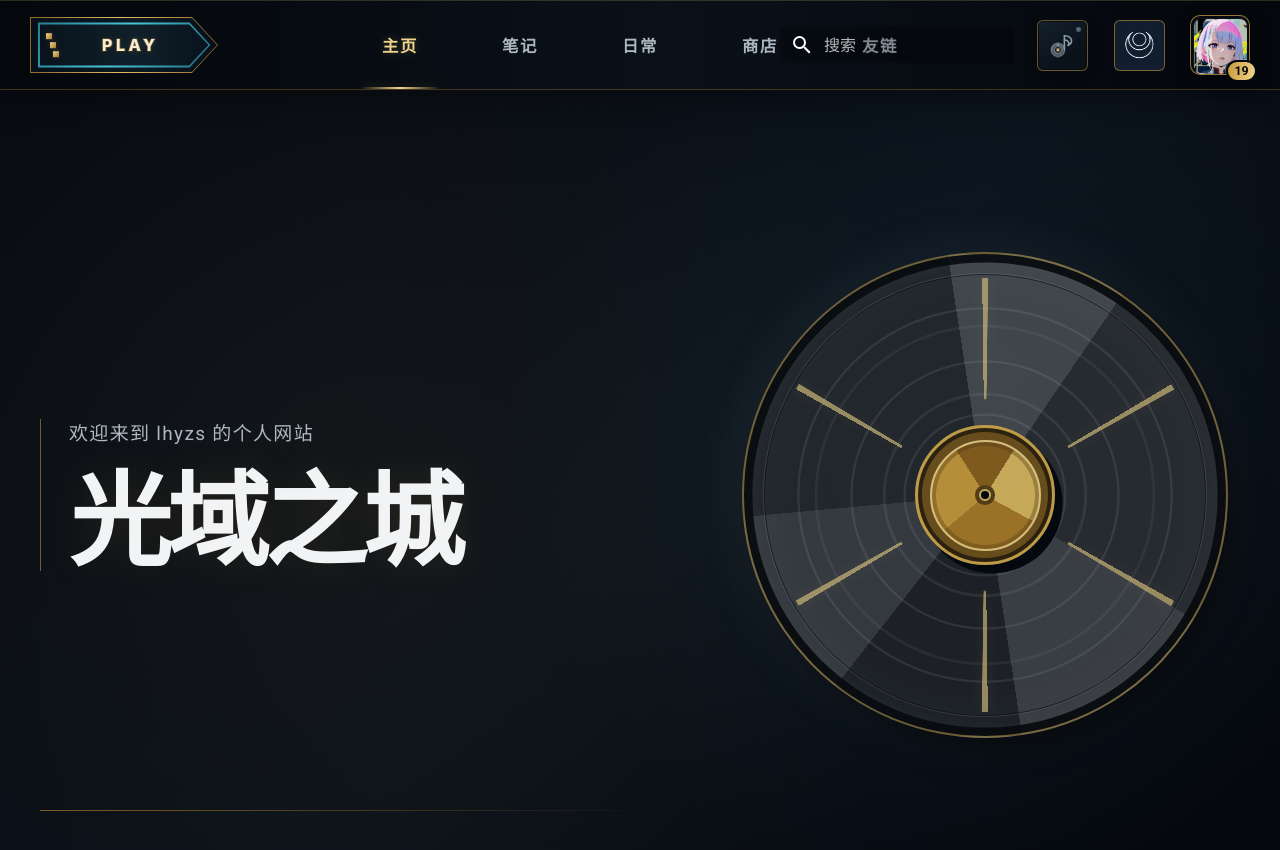
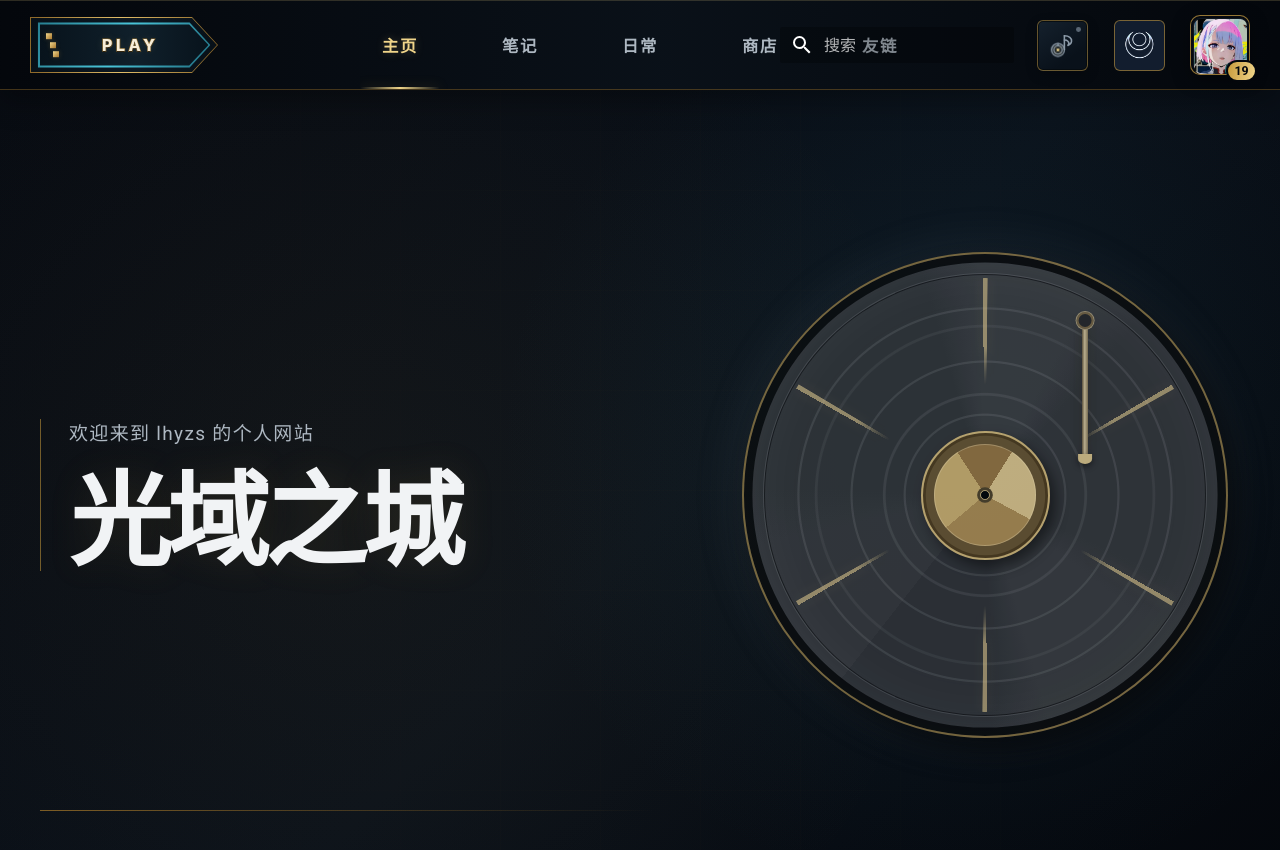
Before and after one commit to lhyzs-hub/lhyzs, an MkDocs documentation site: the page built from docs/index.md, in a window 1280 px wide and 900 px high. Shown: the top 850 px of the window. Built offline with MkDocs 1.6.1 and Material for MkDocs 9.7.7, drawn with Linux system fonts in a browser that asks for light colours; a script that is not in the unit is left out.

Commit message:
polish vinyl details and motion

```diff
--- a/docs/assets/stylesheets/theme-v2.css
+++ b/docs/assets/stylesheets/theme-v2.css
@@ -843,7 +843,15 @@
     radial-gradient(circle at 38% 30%, rgba(228, 231, 234, 0.12), transparent 0 43%),
     radial-gradient(circle, transparent 0 29%, rgba(198, 203, 208, 0.11) 29.3% 29.8%, transparent 30.1%),
     radial-gradient(circle, transparent 0 49%, rgba(198, 203, 208, 0.08) 49.3% 49.8%, transparent 50.1%),
-    conic-gradient(from 218deg, #3b3f45 0 13%, #25292e 13% 37%, #484d53 37% 49%, #2b2f34 49% 73%, #40444a 73% 87%, #202429 87% 100%);
+    conic-gradient(
+      from 218deg,
+      #363a3f 0 11%,
+      #32363b 15% 35%,
+      #3b3f44 39% 47%,
+      #34383d 51% 71%,
+      #393d42 75% 85%,
+      #30343a 89% 100%
+    );
   border: 2px solid rgba(213, 171, 76, 0.5);
   border-radius: 50%;
   box-shadow:
@@ -873,33 +881,85 @@
 .hero-home__sigil::after {
   inset: 5%;
   z-index: 1;
-  background: repeating-conic-gradient(from -0.75deg, rgba(240, 213, 138, 0.66) 0 1.5deg, transparent 1.7deg 60deg);
-  mask-image: radial-gradient(circle, transparent 0 31%, #000 31.5% 94%, transparent 94.5%);
+  background: repeating-conic-gradient(from -0.58deg, rgba(235, 211, 150, 0.62) 0 1.16deg, transparent 1.38deg 60deg);
+  mask-image: radial-gradient(circle, transparent 0 36%, rgba(0, 0, 0, 0.28) 40%, #000 48% 82%, rgba(0, 0, 0, 0.22) 88%, transparent 92%);
   filter: drop-shadow(0 0 0.32rem rgba(240, 213, 138, 0.16));
 }
 
 .hero-home__sigil span:nth-child(1) {
-  inset: 35.5%;
+  inset: 36.65%;
   z-index: 2;
-  background: #75551d;
-  border: 3px solid #d6ad4e;
-  box-shadow: 0.38rem 0.42rem 0 #03080d, inset 0 0 0 0.2rem #32240e;
+  background: #665535;
+  border: 2px solid #cdb57a;
+  box-shadow: 0.28rem 0.34rem 0.65rem rgba(0, 0, 0, 0.48), inset 0 0 0 0.14rem rgba(67, 52, 27, 0.7);
 }
 
 .hero-home__sigil span:nth-child(2) {
-  inset: 38.5%;
+  inset: 39.4%;
   z-index: 3;
-  background: conic-gradient(from 32deg, #e1be62 0 24%, #af7f2a 24% 55%, #cf9f3e 55% 82%, #8f641f 82% 100%);
-  border: 2px solid #f0d58a;
-  box-shadow: inset 0 0 0 0.2rem rgba(87, 58, 13, 0.36);
+  background: conic-gradient(from 32deg, #d8c28c 0 24%, #a98b55 24% 55%, #c8ad70 55% 82%, #927344 82% 100%);
+  box-shadow: inset 0 0 0 1px rgba(250, 234, 192, 0.35);
 }
 
 .hero-home__sigil span:nth-child(3) {
-  inset: 48.8%;
+  inset: 49%;
   z-index: 4;
   background: #02060a;
-  border: 2px solid #e1be69;
-  box-shadow: 0 0 0 0.2rem #5d4318;
+  border: 1px solid #d1bc83;
+  box-shadow: 0 0 0 0.14rem #4d422d;
+}
+
+.hero-home__sigil span:nth-child(4) {
+  inset: 4%;
+  z-index: 5;
+  background: conic-gradient(from 210deg, transparent 0 25%, rgba(240, 244, 247, 0.1) 31%, rgba(255, 255, 255, 0.03) 39%, transparent 48% 100%);
+  mask-image: radial-gradient(circle, transparent 0 33%, #000 43% 91%, transparent 97%);
+  filter: blur(0.42rem);
+  opacity: 0;
+  animation: lhyzs-vinyl-sheen 5.6s linear infinite;
+  animation-play-state: paused;
+  transition: opacity 450ms ease;
+}
+
+.hero-home__sigil span:nth-child(5) {
+  left: 70%;
+  top: 13%;
+  width: 1.15%;
+  height: 29%;
+  z-index: 7;
+  border-radius: 999px;
+  background: linear-gradient(90deg, #665a43, #d2c39e 45%, #85775b 100%);
+  box-shadow: 0 0.18rem 0.55rem rgba(0, 0, 0, 0.42), 0 0 0.55rem rgba(223, 211, 179, 0.1);
+  transform-origin: -1739% 127.6%;
+  animation: lhyzs-tonearm-counter-spin 14s linear infinite;
+  animation-play-state: paused;
+}
+
+.hero-home__sigil span:nth-child(5)::before,
+.hero-home__sigil span:nth-child(5)::after {
+  content: "";
+  position: absolute;
+  left: 50%;
+  transform: translateX(-50%);
+}
+
+.hero-home__sigil span:nth-child(5)::before {
+  top: -4.5%;
+  width: 340%;
+  aspect-ratio: 1;
+  border: 1px solid rgba(220, 203, 157, 0.7);
+  border-radius: 50%;
+  background: #272a2e;
+  box-shadow: inset 0 0 0 0.1rem #756547;
+}
+
+.hero-home__sigil span:nth-child(5)::after {
+  bottom: -5%;
+  width: 250%;
+  height: 7%;
+  border-radius: 0 0 70% 70%;
+  background: #d5c18b;
+  box-shadow: 0 0.12rem 0.3rem rgba(0, 0, 0, 0.45);
 }
 
 body.lhyzs-music-playing .hero-home__sigil,
@@ -907,8 +967,29 @@
   animation-play-state: running;
 }
 
+body.lhyzs-music-playing .hero-home__sigil span:nth-child(4),
+body.lhyzs-music-playing .hero-home__sigil span:nth-child(5) {
+  animation-play-state: running;
+}
+
+body.lhyzs-music-playing .hero-home__sigil span:nth-child(4) {
+  opacity: 0.72;
+}
+
 @keyframes lhyzs-vinyl-sync-spin {
   to { transform: rotate(360deg); }
+}
+
+@keyframes lhyzs-vinyl-sheen {
+  to { transform: rotate(360deg); }
+}
+
+@keyframes lhyzs-tonearm-counter-spin {
+  0% { transform: rotate(0deg); }
+  25% { transform: rotate(-90.7deg); }
+  50% { transform: rotate(-180deg); }
+  75% { transform: rotate(-269.3deg); }
+  100% { transform: rotate(-360deg); }
 }
 
 .md-footer {
@@ -3947,7 +4028,9 @@
   .search-easter-egg img,
   .music-switch__glyph,
   .music-switch__record,
-  .hero-home__sigil {
+  .hero-home__sigil,
+  .hero-home__sigil span:nth-child(4),
+  .hero-home__sigil span:nth-child(5) {
     transition: none;
     animation: none !important;
   }
--- a/docs/index.md
+++ b/docs/index.md
@@ -4,6 +4,8 @@
     <h1 id="hero-title">光域之城</h1>
   </div>
   <div class="hero-home__sigil" aria-hidden="true">
+    <span></span>
+    <span></span>
     <span></span>
     <span></span>
     <span></span>
--- a/docs/service-worker.js
+++ b/docs/service-worker.js
@@ -1,4 +1,4 @@
-const CACHE_VERSION = "lhyzs-site-v13";
+const CACHE_VERSION = "lhyzs-site-v14";
 const CACHE_NAME = `lhyzs-offline-${CACHE_VERSION}`;
 const SCOPE_URL = new URL(self.registration.scope);
 const OFFLINE_PAGE = new URL("404.html", SCOPE_URL).href;
```
